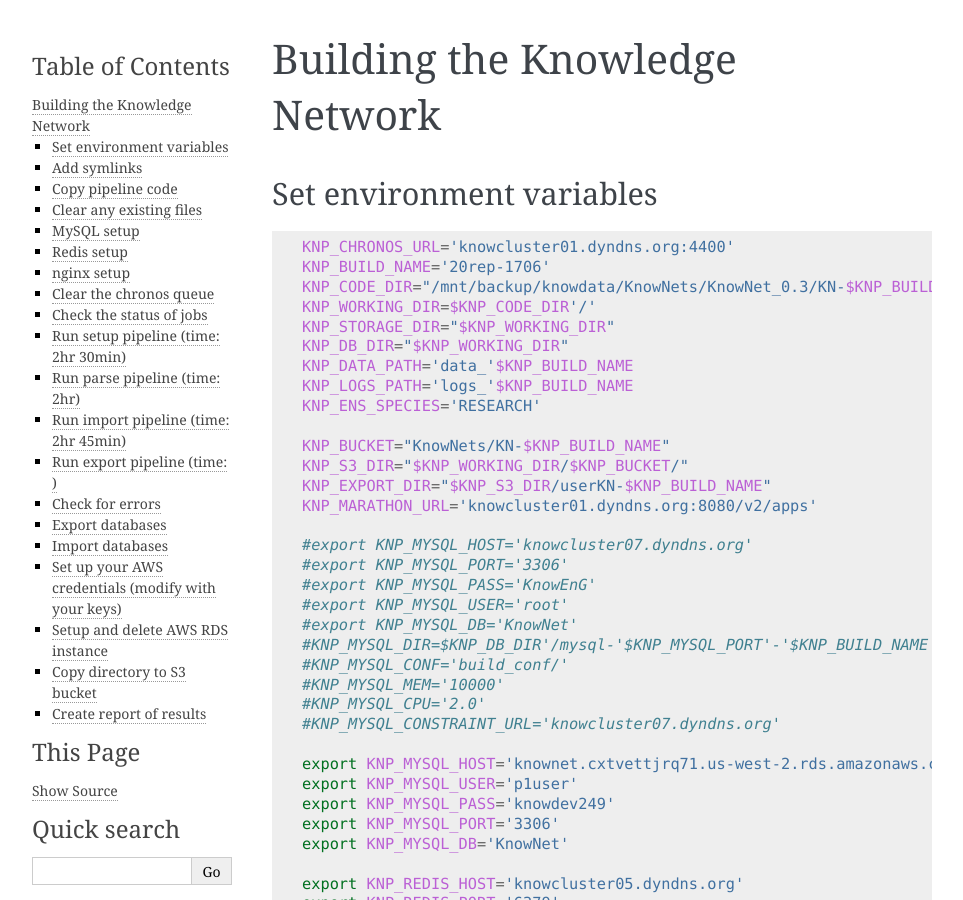
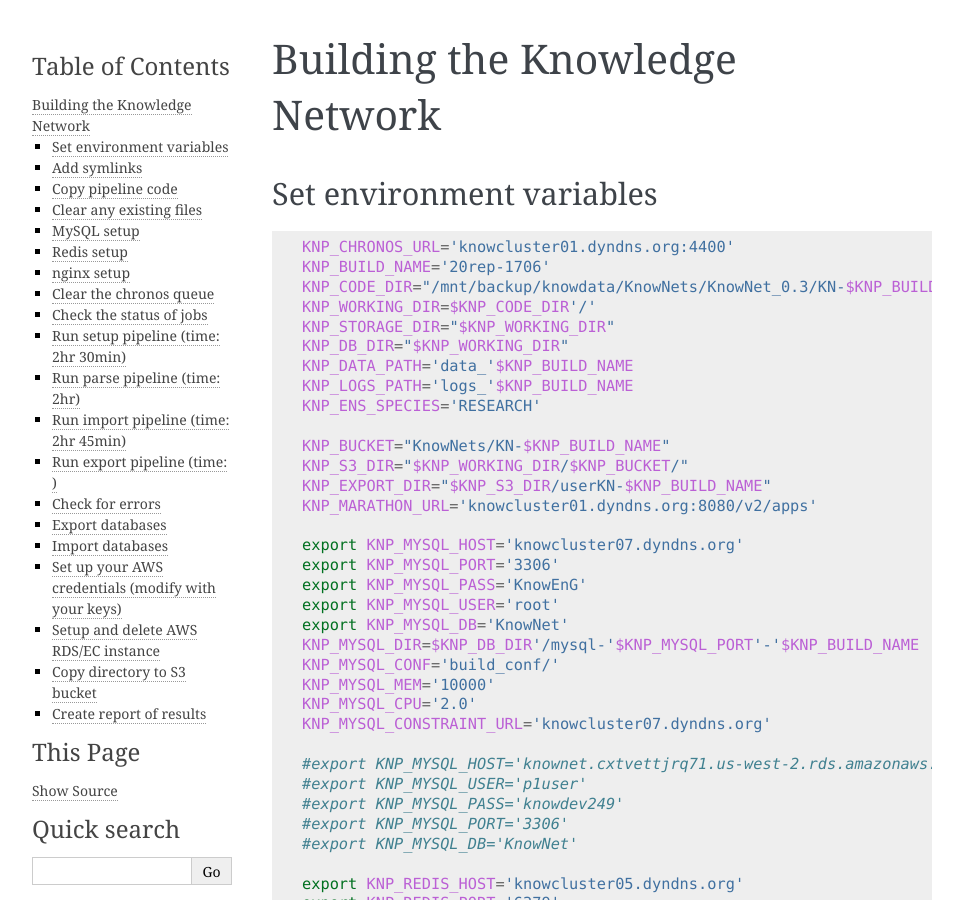
Before and after one commit to KnowEnG/KN_Builder, a Sphinx documentation site: the page built from docs/buildKN.rst, in a window 1280 px wide and 900 px high. Shown: the whole window, without its empty margins (148-1111 px from the left). Built offline with Sphinx 7.4.7, drawn with Linux system fonts in a browser that asks for light colours; some of the changed text lies outside the part shown.

```diff
--- a/docs/buildKN.rst
+++ b/docs/buildKN.rst
@@ -21,22 +21,22 @@
         KNP_EXPORT_DIR="$KNP_S3_DIR/userKN-$KNP_BUILD_NAME"
         KNP_MARATHON_URL='knowcluster01.dyndns.org:8080/v2/apps'
 
-        #export KNP_MYSQL_HOST='knowcluster07.dyndns.org'
+        export KNP_MYSQL_HOST='knowcluster07.dyndns.org'
+        export KNP_MYSQL_PORT='3306'
+        export KNP_MYSQL_PASS='KnowEnG'
+        export KNP_MYSQL_USER='root'
+        export KNP_MYSQL_DB='KnowNet'
+        KNP_MYSQL_DIR=$KNP_DB_DIR'/mysql-'$KNP_MYSQL_PORT'-'$KNP_BUILD_NAME
+        KNP_MYSQL_CONF='build_conf/'
+        KNP_MYSQL_MEM='10000'
+        KNP_MYSQL_CPU='2.0'
+        KNP_MYSQL_CONSTRAINT_URL='knowcluster07.dyndns.org'
+
+        #export KNP_MYSQL_HOST='knownet.cxtvettjrq71.us-west-2.rds.amazonaws.com'
+        #export KNP_MYSQL_USER='p1user'
+        #export KNP_MYSQL_PASS='knowdev249'
         #export KNP_MYSQL_PORT='3306'
-        #export KNP_MYSQL_PASS='KnowEnG'
-        #export KNP_MYSQL_USER='root'
         #export KNP_MYSQL_DB='KnowNet'
-        #KNP_MYSQL_DIR=$KNP_DB_DIR'/mysql-'$KNP_MYSQL_PORT'-'$KNP_BUILD_NAME
-        #KNP_MYSQL_CONF='build_conf/'
-        #KNP_MYSQL_MEM='10000'
-        #KNP_MYSQL_CPU='2.0'
-        #KNP_MYSQL_CONSTRAINT_URL='knowcluster07.dyndns.org'
-
-        export KNP_MYSQL_HOST='knownet.cxtvettjrq71.us-west-2.rds.amazonaws.com'
-        export KNP_MYSQL_USER='p1user'
-        export KNP_MYSQL_PASS='knowdev249'
-        export KNP_MYSQL_PORT='3306'
-        export KNP_MYSQL_DB='KnowNet'
 
         export KNP_REDIS_HOST='knowcluster05.dyndns.org'
         export KNP_REDIS_PORT='6379'
@@ -304,7 +304,7 @@
         mkdir ~/.aws
         echo -e "[default]\naws_access_key_id = ABC\naws_secret_access_key = XYZ" > ~/.aws/credentials
 
-Setup and delete AWS RDS instance
+Setup and delete AWS RDS/EC instance
 ---------------------------------
 
 .. code:: bash
```
Also changed, not shown: other parts of docs/buildKN.rst (+16 -1 lines).
